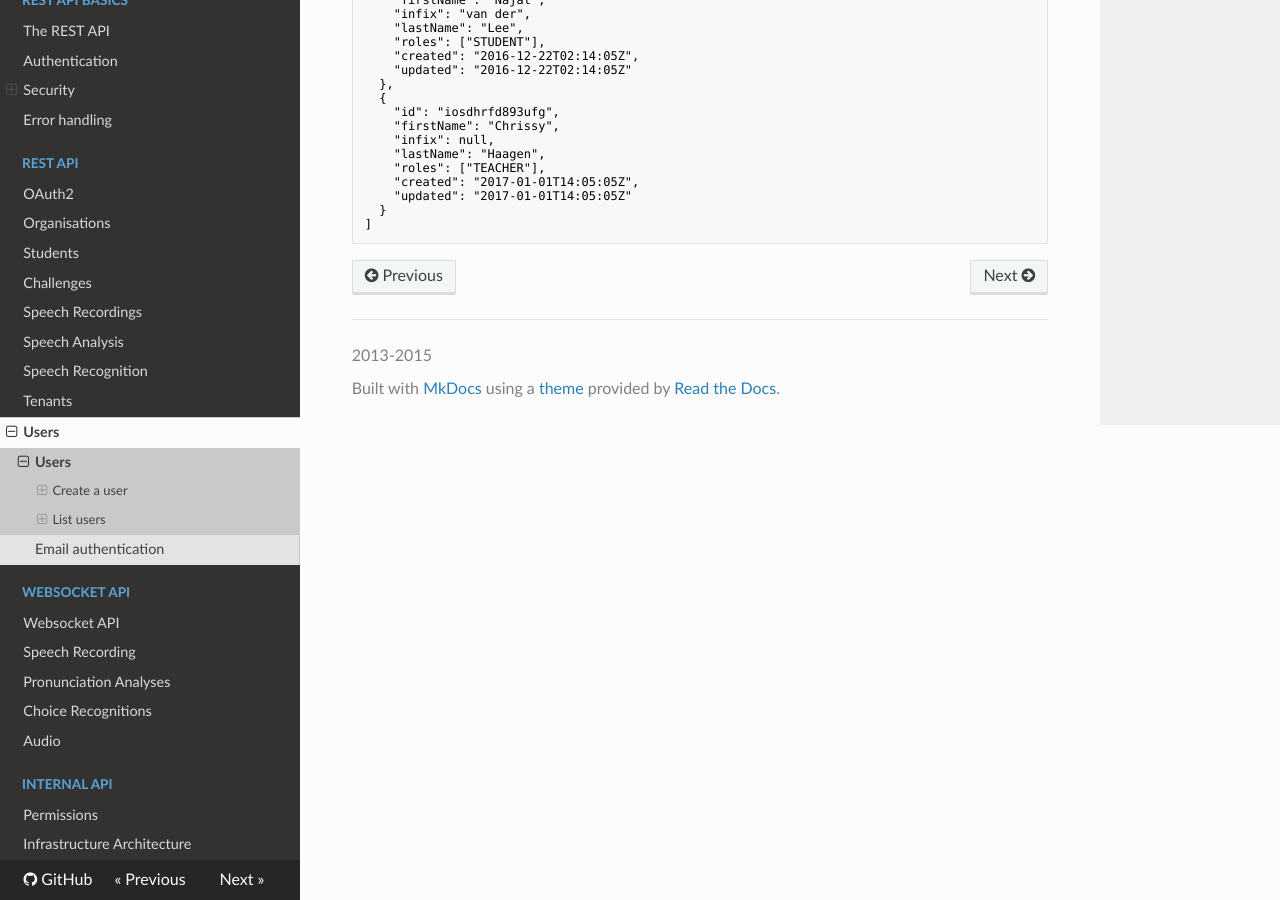
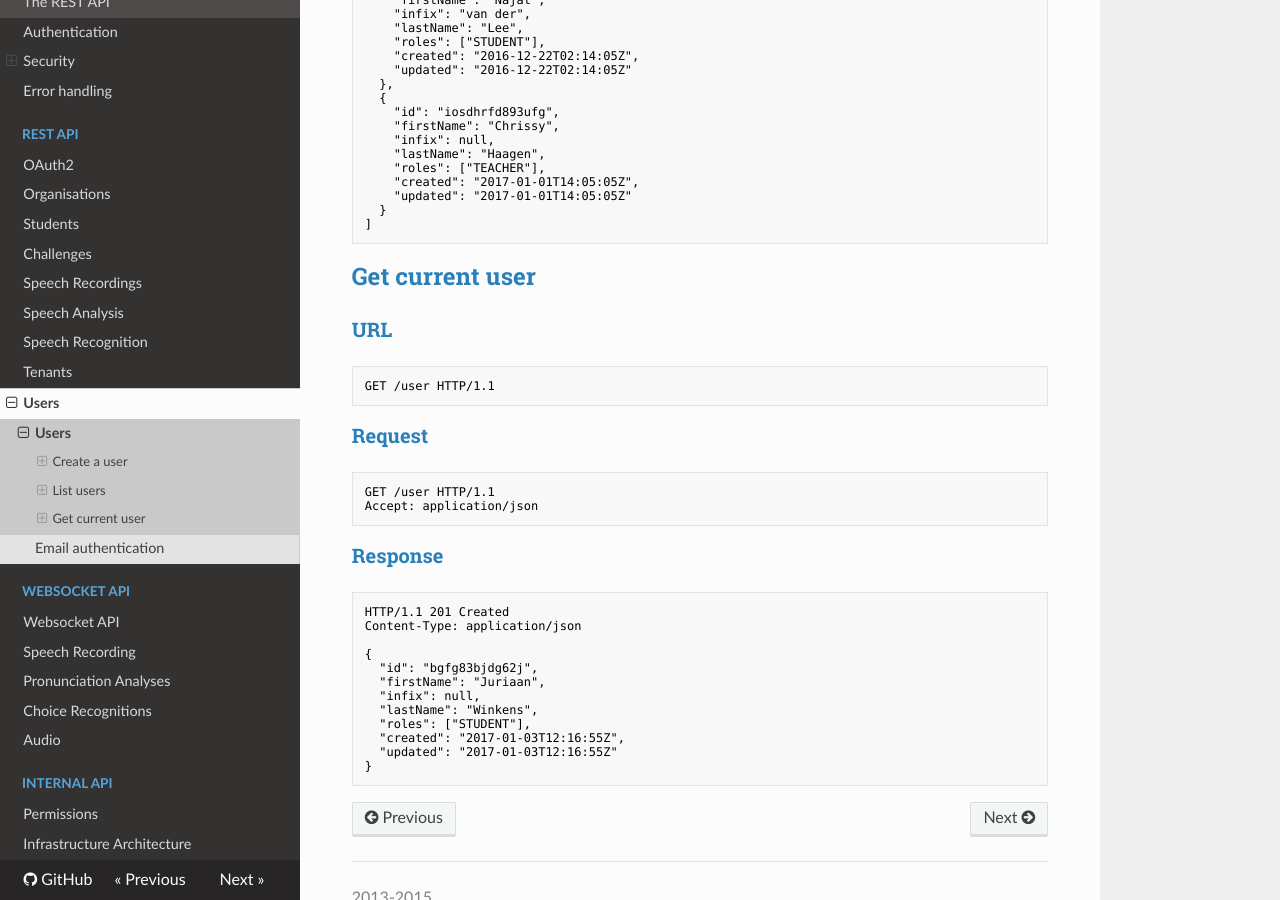
Before and after one commit to joggienl/itslanguage-docs, an MkDocs documentation site: the page built from docs/api/users.md, in a window 1280 px wide and 900 px high, scrolled down 1727 px. Built offline with MkDocs 1.6.1, drawn with Linux system fonts in a browser that asks for light colours; nearby versions of some CDN libraries; old or Windows-style settings are respelled for this version of MkDocs.

Commit message:
docs(users): get current user
Document api call to get the current user.

````diff
--- a/docs/api/users.md
+++ b/docs/api/users.md
@@ -104,3 +104,36 @@ Content-Type: application/json
   }
 ]
 ```
+
+
+## Get current user
+
+### URL
+
+```http
+GET /user HTTP/1.1
+```
+
+### Request
+
+```http
+GET /user HTTP/1.1
+Accept: application/json
+```
+
+### Response
+
+```http
+HTTP/1.1 201 Created
+Content-Type: application/json
+
+{
+  "id": "bgfg83bjdg62j",
+  "firstName": "Juriaan",
+  "infix": null,
+  "lastName": "Winkens",
+  "roles": ["STUDENT"],
+  "created": "2017-01-03T12:16:55Z",
+  "updated": "2017-01-03T12:16:55Z"
+}
+```
````
